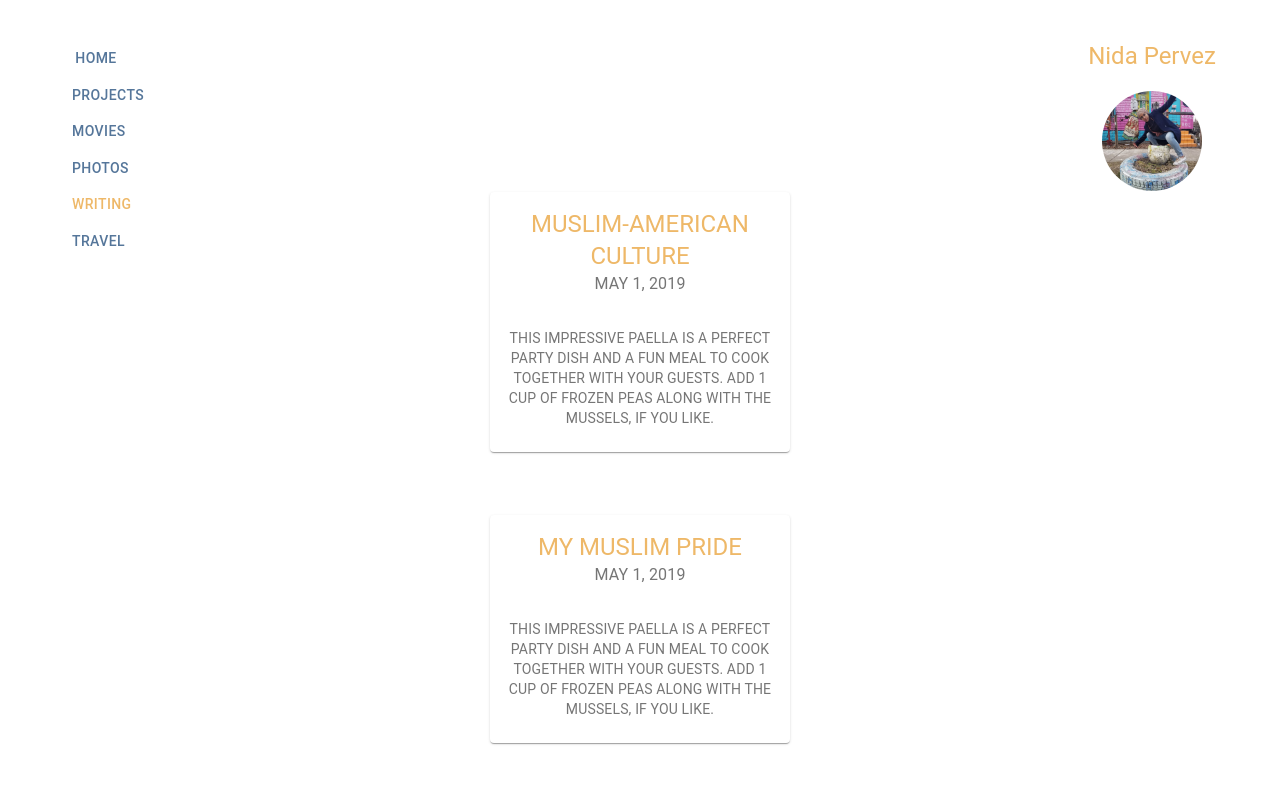
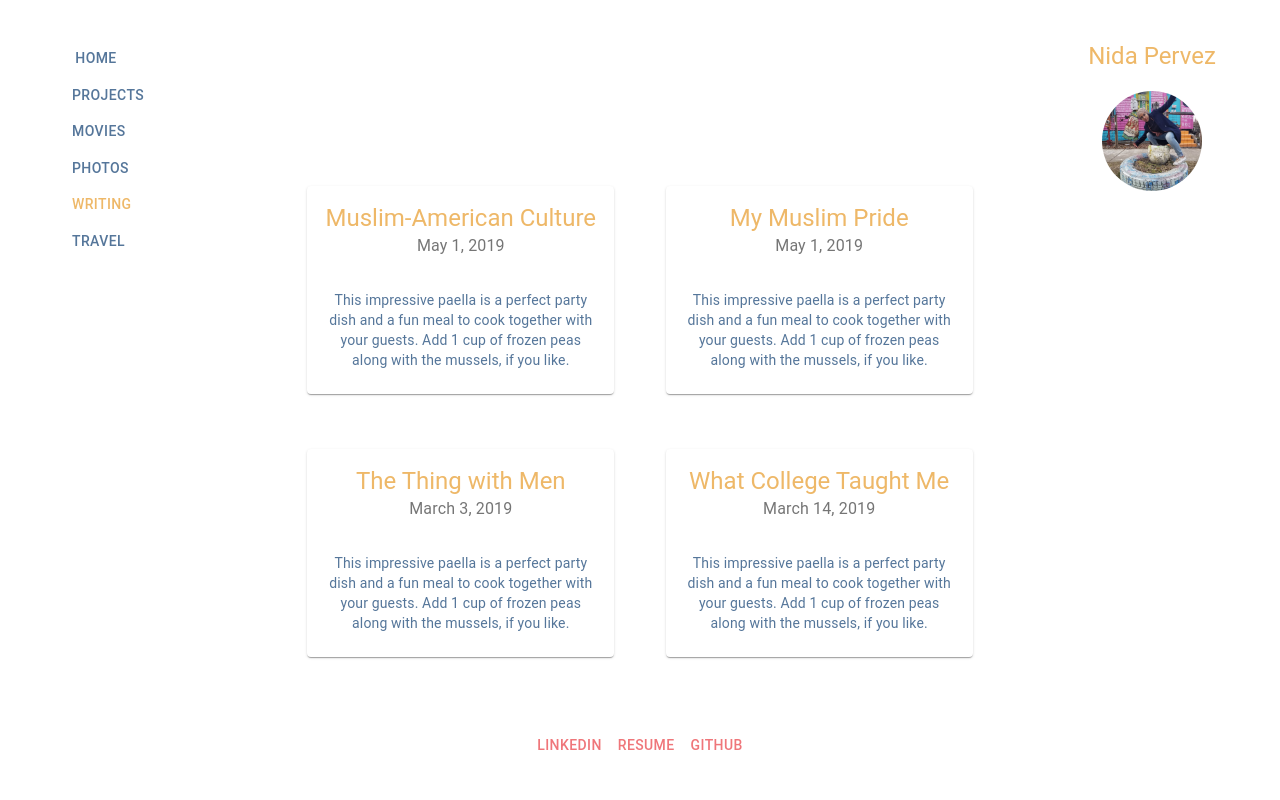
Before and after one commit to pervezn/nidap, a React (Create React App) app: page /Writing in a window 1280 px wide. Shown: the top 800 px of the page. Built offline with nearby package versions, Linux system fonts and the light colour scheme.

Commit message:
minor changes

```diff
--- a/src/Projects.js
+++ b/src/Projects.js
@@ -125,7 +125,7 @@ const Projects = ()  => {
                         <Typography  style={{textAlign: "left", margin:"1vw", color:"#EF767A"}}>Past Internships</Typography>
                         </Paper>
                         <Paper elevation={0} className={classes.paper6}>
-                        <img src={"../Pictures/Apple.png"} style={{height:"100%",marginLeft:"5vw", alignContent:"right"}}/>
+                        <img src={"../Pictures/Apple.png"} style={{height:"100%", alignContent:"right"}}/>
                         </Paper>
                     </Paper>
                     </Button>
--- a/src/Travel.js
+++ b/src/Travel.js
@@ -22,7 +22,7 @@ const useStyles = makeStyles({
    },
    paper2:{
        width: "60vw",
-       height: "100%",
+    //    height: "100%",
        marginTop: "20vh",
        marginLeft: "20vw",
    },
--- a/src/Writing.js
+++ b/src/Writing.js
@@ -23,13 +23,17 @@ const useStyles = makeStyles(theme => ({
    },
    paper2:{
        width: "60vw",
-       height: "100%",
+    //    height: "100%",
        marginTop: "20vh",
        marginLeft: "20vw",
    },
    button1: {
        display: "block",
        marginLeft: "5vw",
+   },
+   button2:{
+    //    width:"50%",
+       padding: 0,
    },
    media: {
        height: 0,
@@ -65,7 +69,7 @@ const Writing = ()  => {
            <Grid item>
                <Paper elevation={0} className={classes.paper2}>
                    <Link style={{ textDecoration: "none"}} to="/Writing/MuslimAmericanCulture">
-                    <Button>
+                    {/* <Button className={classes.button2}> */}
                     <Card className={classes.card1}>
                        <CardHeader
                            title="Muslim-American Culture"
@@ -76,16 +80,17 @@ const Writing = ()  => {
                            title="Paella dish"
                        />
                        <CardContent>
-                           <Typography variant="body2" color="textSecondary" component="p">
+                           <Typography variant="body2" component="p" style={{color:"#55769A"}}>
                            This impressive paella is a perfect party dish and a fun meal to cook together with your
                            guests. Add 1 cup of frozen peas along with the mussels, if you like.
                            </Typography>
                        </CardContent>
                     </Card>
-                    </Button>
+                    {/* </Button> */}
                    </Link>
                    <Link style={{ textDecoration: "none"}} to="/Writing/MyMuslimPride">
-                   <Button><Card className={classes.card1}>
+                   {/* <Button className={classes.button2}> */}
+                       <Card className={classes.card1}>
                        <CardHeader
                            title="My Muslim Pride"
                            subheader="May 1, 2019"
@@ -95,15 +100,16 @@ const Writing = ()  => {
                            title="Paella dish"
                        />
                        <CardContent>
-                           <Typography variant="body2" color="textSecondary" component="p">
+                           <Typography variant="body2" style={{color:"#55769A"}} component="p">
                            This impressive paella is a perfect party dish and a fun meal to cook together with your
                            guests. Add 1 cup of frozen peas along with the mussels, if you like.
                            </Typography>
                        </CardContent>
-                   </Card></Button>
+                   </Card>
+                   {/* </Button>  */}
                    </Link>
                    <Link style={{ textDecoration: "none"}} to="/Writing/">
-                   <Button>
+                   {/* <Button className={classes.button2}> */}
                     <Card className={classes.card1}>
                        <CardHeader
                            title="The Thing with Men"
@@ -114,16 +120,17 @@ const Writing = ()  => {
                            title="Paella dish"
                        />
                        <CardContent>
-                           <Typography variant="body2" color="textSecondary" component="p">
+                           <Typography variant="body2" style={{color:"#55769A"}} component="p">
                            This impressive paella is a perfect party dish and a fun meal to cook together with your
                            guests. Add 1 cup of frozen peas along with the mussels, if you like.
                            </Typography>
                        </CardContent>
                     </Card>
-                   </Button>
+                   {/* </Button> */}
                    </Link>
                    <Link style={{ textDecoration: "none"}} to="/Writing/">
-                   <Button><Card className={classes.card1}>
+                   {/* <Button className={classes.button2}> */}
+                       <Card className={classes.card1}>
                        <CardHeader
                            title="What College Taught Me"
                            subheader="March 14, 2019"
@@ -133,13 +140,13 @@ const Writing = ()  => {
                            title="Paella dish"
                        />
                        <CardContent>
-                           <Typography variant="body2" color="textSecondary" component="p">
+                           <Typography variant="body2" style={{color:"#55769A"}} component="p">
                            This impressive paella is a perfect party dish and a fun meal to cook together with your
                            guests. Add 1 cup of frozen peas along with the mussels, if you like.
                            </Typography>
                        </CardContent>
                    </Card>
-                   </Button>
+                   {/* </Button> */}
                    </Link>
                </Paper>
            </Grid>
```
Also changed, not shown: src/App.js (+5 -4 lines), public/Pictures/Apple.png.
